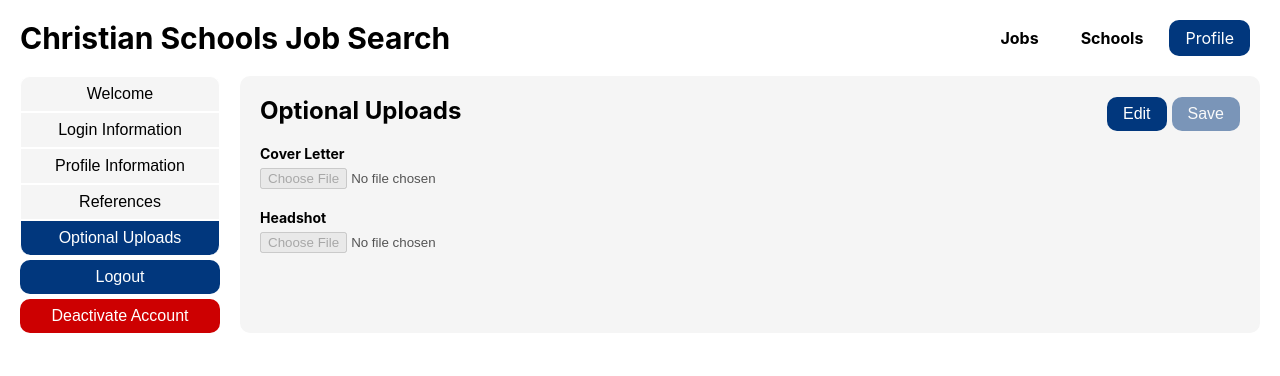
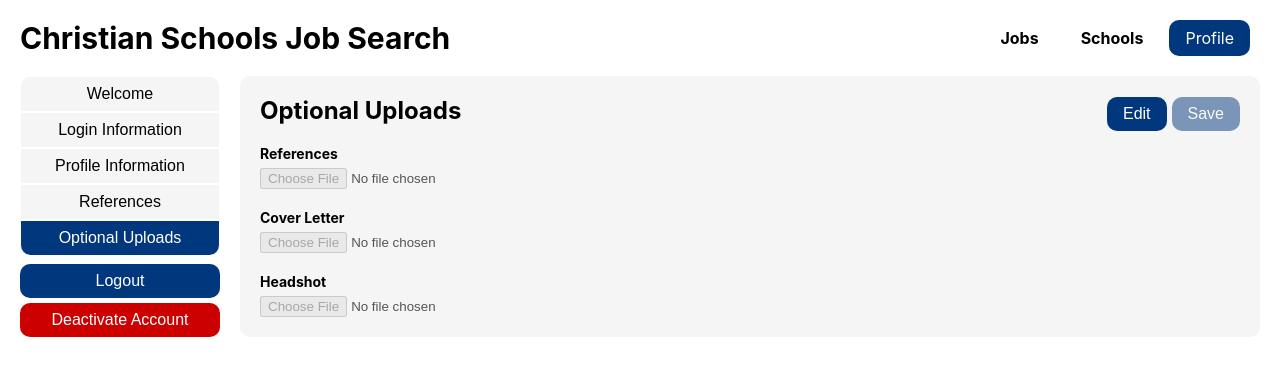
Before and after one commit to JS-7274/CSJSE-Clone, a React (Create React App) app in the folder csjse-app/client/: page /TeacherStaffProfile in a window 1280 px wide. Both pictures are taken after a click on the button "Optional Uploads". Shown: the top 376 px of the page. Built offline with nearby package versions, Linux system fonts and the light colour scheme.

Commit message:
Update TeacherStaffProfile.js

```diff
--- a/csjse-app/client/src/pages/TeacherStaffProfile.js
+++ b/csjse-app/client/src/pages/TeacherStaffProfile.js
@@ -250,6 +250,10 @@ const TeacherStaffProfile = ({ user }) => {
 								</div>
 							</div>
 							<div className="form-group">
+								<label>References</label>
+								<input className="" type="file" value="" disabled />
+							</div>
+							<div className="form-group">
 								<label>Cover Letter</label>
 								<input className="" type="file" value="" disabled />
 							</div>
```
